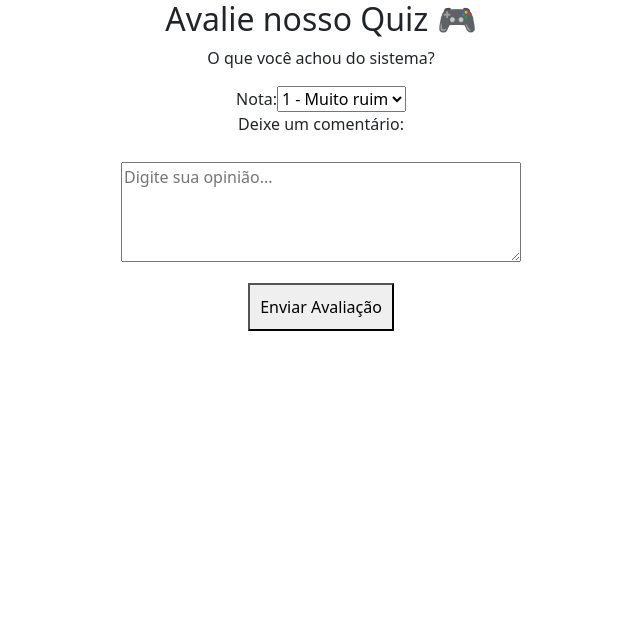
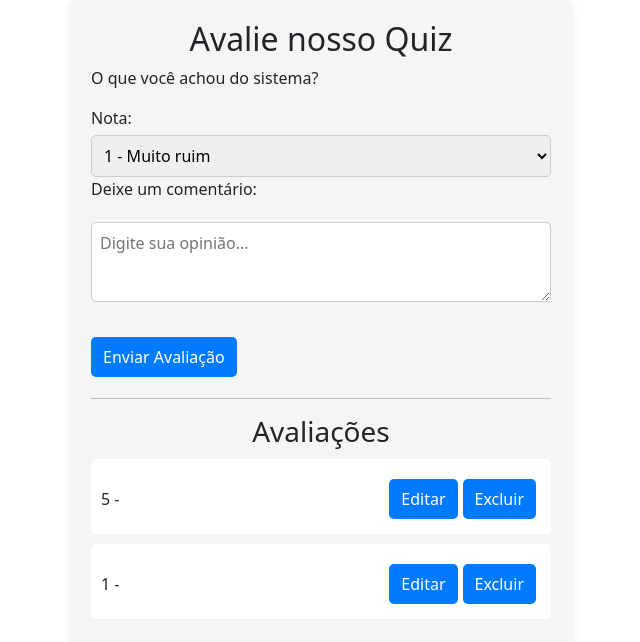
Before and after one commit to ErickGrisoste/VeioPorQueQuizz, an Angular app in the folder VeioPorqueQuizz/: page /avaliacao in a window 1280 px wide. Both pictures are taken after a click on the button "Enviar Avaliação". Shown: the top 642 px of the page, without its empty margins (319-959 px from the left). Built offline with nearby package versions, Linux system fonts and the light colour scheme; data requests are answered from the project's data file.

Commit message:
entrega 2

```diff
--- a/VeioPorqueQuizz/db.json
+++ b/VeioPorqueQuizz/db.json
@@ -1,31 +1,6 @@
 {
   "sugestoes": [
     {
-<<<<<<< HEAD
-      "id": "1",
-      "texto": "Exemplo de sugestão"
-    },
-    {
-      "texto": "ai calica",
-      "id": "k6jxutGO81A"
-    }
-  ],
-  "usuarios": [
-    {
-      "nome": "erick",
-      "email": "erick@email.com",
-      "senha": "123",
-      "id": "DEhSi2TdCTk"
-    },
-    {
-      "nome": "pedro",
-      "email": "pedro@email.com",
-      "senha": "123",
-      "id": "nm4vuXbYckQ"
-    }
-  ],
-  "$schema": "./node_modules/json-server/schema.json"
-=======
       "texto": "ewqewqewq",
       "id": 1
     },
@@ -33,6 +8,17 @@
       "texto": "wqrweqweqw",
       "id": 2
     }
+  ],
+  "avalicoes": [
+    {
+      "nota": "5",
+      "opiniao": "ficou massa",
+      "id": 1
+    },
+    {
+      "nota": 1,
+      "opiniao": "efsdfs",
+      "id": 2
+    }
   ]
->>>>>>> ddb4c94770b71bd0663cf854efe01a6a1827a250
 }
--- a/VeioPorqueQuizz/src/app/pages/avaliacao/avaliacao.css
+++ b/VeioPorqueQuizz/src/app/pages/avaliacao/avaliacao.css
@@ -1,17 +1,58 @@
 .avaliacao-container {
-  width: 400px;
+  max-width: 500px;
   margin: auto;
+  padding: 20px;
+  border-radius: 10px;
+  background: #f5f5f5;
+  box-shadow: 0 0 10px rgba(0,0,0,0.1);
+}
+
+h2, h3 {
   text-align: center;
 }
 
+select, textarea {
+  width: 100%;
+  padding: 8px;
+  margin-top: 5px;
+  border-radius: 5px;
+  border: 1px solid #ccc;
+}
+
 textarea {
-  width: 100%;
-  height: 100px;
-  margin-top: 10px;
+  min-height: 80px;
 }
 
 button {
-  margin-top: 15px;
+  margin: 5px 5px 5px 0;
+  padding: 8px 12px;
+  border: none;
+  border-radius: 5px;
+  cursor: pointer;
+  background: #007bff;
+  color: white;
+}
+
+button:hover {
+  background: #0056b3;
+}
+
+ul {
+  list-style: none;
+  padding: 0;
+}
+
+li {
+  background: white;
   padding: 10px;
-  cursor: pointer;
+  margin-top: 10px;
+  border-radius: 5px;
+  display: flex;
+  justify-content: space-between;
+  align-items: center;
+  flex-wrap: wrap;
 }
+
+li div {
+  margin-top: 5px;
+}
--- a/VeioPorqueQuizz/src/app/pages/avaliacao/avaliacao.html
+++ b/VeioPorqueQuizz/src/app/pages/avaliacao/avaliacao.html
@@ -1,20 +1,48 @@
 <div class="avaliacao-container">
-  <h2>Avalie nosso Quiz 🎮</h2>
+  <h2>Avalie nosso Quiz</h2>
 
   <p>O que você achou do sistema?</p>
 
   <label>Nota:</label>
-  <select>
-    <option value="1">1 - Muito ruim</option>
-    <option value="2">2 - Ruim</option>
-    <option value="3">3 - Regular</option>
-    <option value="4">4 - Bom</option>
-    <option value="5">5 - Excelente</option>
-  </select>
+<select [(ngModel)]="nota">
+  <option [ngValue]="1">1 - Muito ruim</option>
+  <option [ngValue]="2">2 - Ruim</option>
+  <option [ngValue]="3">3 - Regular</option>
+  <option [ngValue]="4">4 - Bom</option>
+  <option [ngValue]="5">5 - Excelente</option>
+</select>
 
   <p>Deixe um comentário:</p>
 
-  <textarea placeholder="Digite sua opinião..."></textarea>
+  <textarea
+    [(ngModel)]="comentario"
+    placeholder="Digite sua opinião...">
+  </textarea>
 
-  <button (click)="enviarAvaliacao()">Enviar Avaliação</button>
+  <br><br>
+
+  <button (click)="enviarAvaliacao()">
+    {{ editandoId ? 'Atualizar' : 'Enviar Avaliação' }}
+  </button>
+
+  <button *ngIf="editandoId" (click)="resetForm()">
+    Cancelar
+  </button>
+
+  <hr>
+
+  <h3>Avaliações</h3>
+
+  <ul>
+    <li *ngFor="let a of avaliacoes">
+      <div>
+       {{ a.nota }} - {{ a.comentario }}
+      </div>
+
+      <div>
+        <button (click)="editar(a)">Editar</button>
+        <button (click)="deletar(a.id)">Excluir</button>
+      </div>
+    </li>
+  </ul>
 </div>
--- a/VeioPorqueQuizz/src/app/pages/avaliacao/avaliacao.ts
+++ b/VeioPorqueQuizz/src/app/pages/avaliacao/avaliacao.ts
@@ -1,25 +1,84 @@
-import { Component } from '@angular/core';
+import { Component, OnInit, inject } from '@angular/core';
+import { CommonModule } from '@angular/common';
+import { FormsModule } from '@angular/forms';
+import { HttpClient } from '@angular/common/http';
 
 @Component({
   selector: 'app-avaliacao',
+  standalone: true,
+  imports: [CommonModule, FormsModule],
   templateUrl: './avaliacao.html',
   styleUrls: ['./avaliacao.css']
 })
+export class Avaliacao implements OnInit {
 
-export class Avaliacao {
+  private http = inject(HttpClient);
+  private readonly API_URL = 'http://localhost:3000/avalicoes';
 
-  nota: number = 0;
+  nota: number = 1;
   comentario: string = '';
+
+  avaliacoes: any[] = [];
+  editandoId: number | null = null;
+
+  ngOnInit() {
+    this.listarAvaliacoes();
+  }
+
 
   enviarAvaliacao() {
 
-    const avaliacao = {
+    if (!this.comentario.trim()) {
+      alert('Digite um comentário!');
+      return;
+    }
+
+    const payload = {
       nota: this.nota,
-      comentario: this.comentario
+      opiniao: this.comentario
     };
 
-    console.log("Avaliação enviada:", avaliacao);
+    if (this.editandoId) {
 
-    alert("Obrigado pela sua avaliação!");
+      this.http.put(`${this.API_URL}/${this.editandoId}`, payload)
+        .subscribe(() => {
+          this.resetForm();
+          this.listarAvaliacoes();
+        });
+
+    } else {
+
+      this.http.post(this.API_URL, payload)
+        .subscribe(() => {
+          this.resetForm();
+          this.listarAvaliacoes();
+        });
+    }
+  }
+
+  listarAvaliacoes() {
+    this.http.get<any[]>(this.API_URL)
+      .subscribe(data => {
+        this.avaliacoes = data;
+      });
+  }
+
+  deletar(id: number) {
+    this.http.delete(`${this.API_URL}/${id}`)
+      .subscribe(() => {
+        this.listarAvaliacoes();
+      });
+  }
+
+  editar(avaliacao: any) {
+    this.nota = avaliacao.nota;
+    this.comentario = avaliacao.opiniao;
+    this.editandoId = avaliacao.id;
+  }
+
+  resetForm() {
+    this.nota = 1;
+    this.comentario = '';
+    this.editandoId = null;
   }
 }
```
